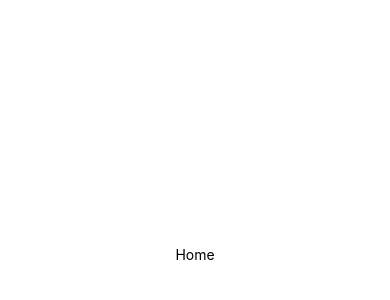
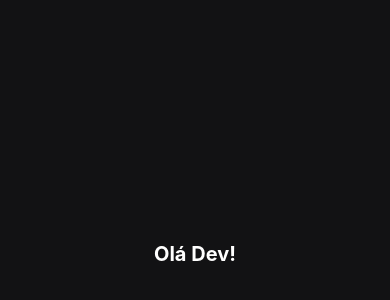
Before and after one commit to joaopedrobrgs/AppMyTasks, a React Native app: screen / in a window 390 px wide. Shown: the part 168-468 px from the top of the page. Built offline with nearby package versions, Linux system fonts and the light colour scheme.

Commit message:
adicionando StyleSheet ao componente Home

```diff
--- a/src/routes/Home/index.tsx
+++ b/src/routes/Home/index.tsx
@@ -1,12 +1,19 @@
 import React from "react";
-import { Text, View } from "react-native";
+import { Text, View, StyleSheet } from "react-native";
 
 interface Props {}
 
 export default function Home({}: Props) {
   return (
-    <View style={{flex: 1, justifyContent: "center", alignItems: "center"}}>
-      <Text>Home</Text>
+    <View style={styles.container}>
+      <Text style={styles.title}>Olá Dev!</Text>
     </View>
   );
 }
+
+const styles = StyleSheet.create(
+  {
+  container: {flex: 1, justifyContent: "center", alignItems: "center", backgroundColor: "#121214"},
+  title: {fontSize: 20, fontWeight: "bold", color: "white"}
+  }
+)
```
